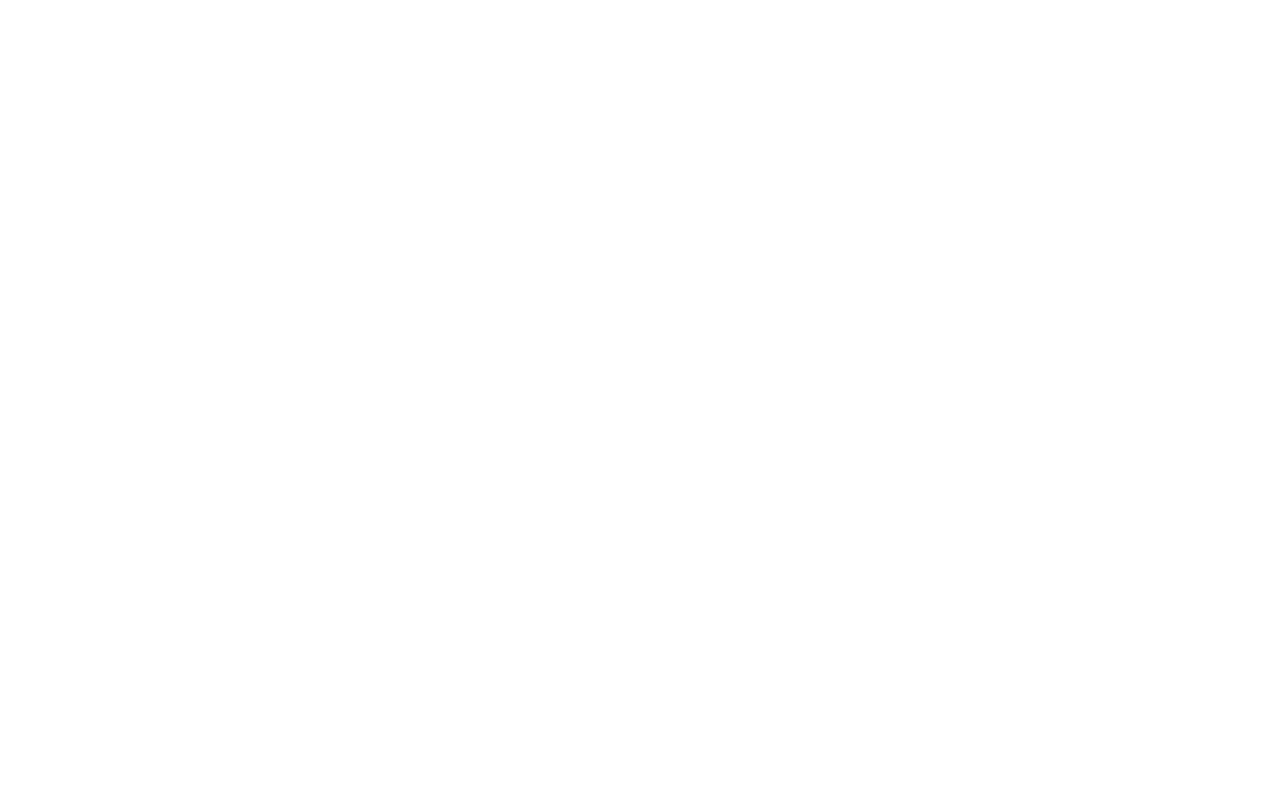
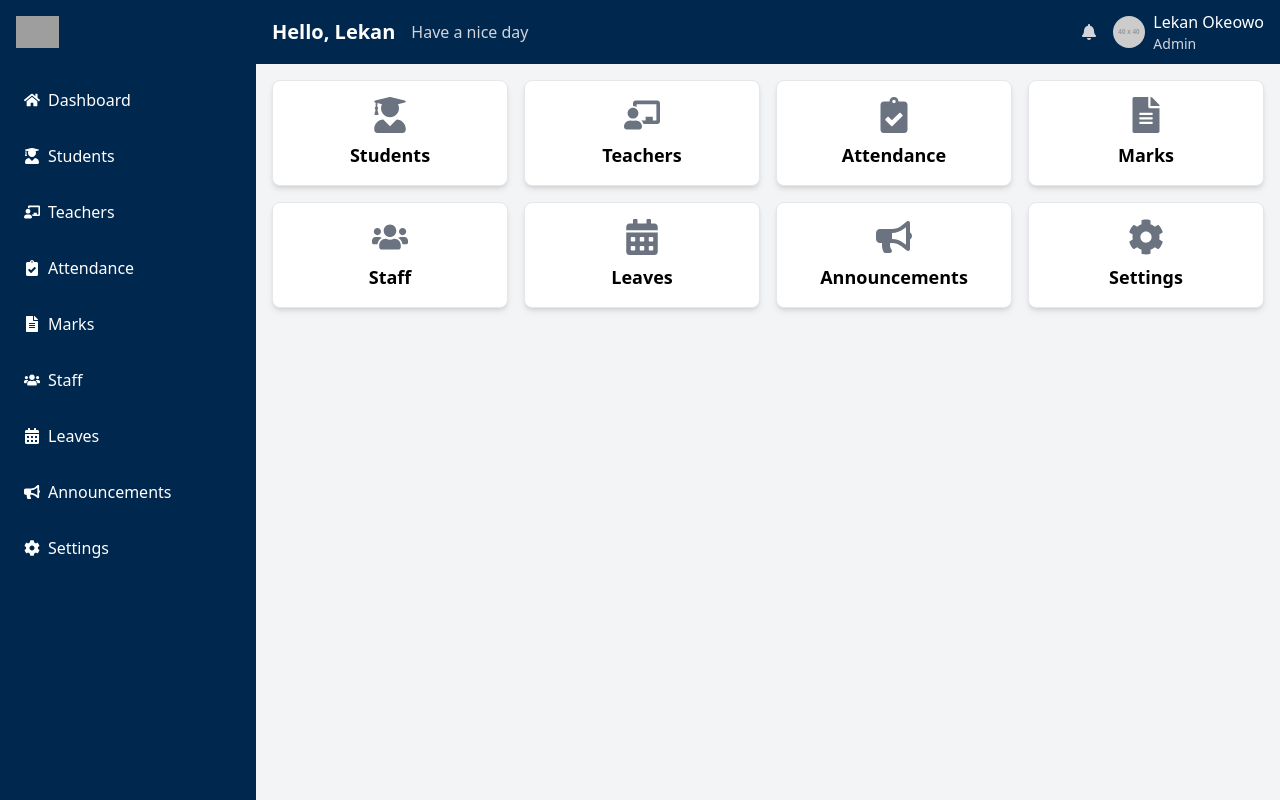
Before and after one commit to QubicGen11/SMS, a React (Vite) app: page /dashboard in a window 1280 px wide. Before the commit this address had no page. Built offline with nearby package versions, Linux system fonts and the light colour scheme; grey boxes are pictures that could not be loaded.

Commit message:
Fixed left side code

```diff
--- a/src/App.jsx
+++ b/src/App.jsx
@@ -6,6 +6,7 @@ import Setup_two from "./Components/Setup Components/Setup_two";
 import Setup_three from "./Components/Setup Components/Setup_three";
 import OrderSummary from "./Components/Setup Components/OrderSummary";
 import Final from "./Components/Setup Components/Final";
+import Dashboard from "./Components/Dashboard_Components/Dashboard";
 
 
 export default function App() {
@@ -18,6 +19,7 @@ export default function App() {
         <Route path="/setupthree" element={<Setup_three />} />
         <Route path="/ordersummmary" element={<OrderSummary />} />
         <Route path="/final" element={<Final />} />
+        <Route path="/dashboard" element={<Dashboard />} />
 
 
 
--- /dev/null
+++ b/src/Components/Dashboard_Components/Dashboard.jsx
@@ -0,0 +1,160 @@
+import React, { useState } from 'react';
+import { FaBars, FaBell, FaBullhorn, FaCalendarAlt, FaChalkboardTeacher, FaClipboardCheck, FaCog, FaFileAlt, FaHome, FaTimes, FaUserGraduate, FaUsers } from 'react-icons/fa';
+import { Link } from 'react-router-dom';
+
+const Dashboard = () => {
+  const [sidebarOpen, setSidebarOpen] = useState(false);
+
+  const toggleSidebar = () => {
+    setSidebarOpen(!sidebarOpen);
+  };
+
+  return (
+    <div className="flex h-screen overflow-hidden">
+    {/* Sidebar */}
+    <div
+      className={`fixed inset-y-0 left-0 z-30 w-64 bg-[#00274D] text-white transform ${
+        sidebarOpen ? 'translate-x-0' : '-translate-x-full'
+      } transition-transform duration-300 ease-in-out md:relative md:translate-x-0`}
+    >
+      <div className="flex items-center justify-between h-16 p-4 bg-[#00274D]">
+        <img
+          src="https://res.cloudinary.com/devewerw3/image/upload/v1720427797/Group_8_1_fjriu5.png"
+          alt="QubicGen Logo"
+          className="h-8 w-auto"
+        />
+        <button className="text-white md:hidden" onClick={toggleSidebar}>
+          <FaTimes />
+        </button>
+      </div>
+      <nav className="flex flex-col p-4 space-y-4">
+        <Link to="/dashboard" className="flex items-center space-x-2 hover:bg-blue-600 p-2 rounded-md">
+          <FaHome />
+          <span>Dashboard</span>
+        </Link>
+        <Link to="/students" className="flex items-center space-x-2 hover:bg-blue-600 p-2 rounded-md">
+          <FaUserGraduate />
+          <span>Students</span>
+        </Link>
+        <Link to="/teachers" className="flex items-center space-x-2 hover:bg-blue-600 p-2 rounded-md">
+          <FaChalkboardTeacher />
+          <span>Teachers</span>
+        </Link>
+        <Link to="/attendance" className="flex items-center space-x-2 hover:bg-blue-600 p-2 rounded-md">
+          <FaClipboardCheck />
+          <span>Attendance</span>
+        </Link>
+        <Link to="/marks" className="flex items-center space-x-2 hover:bg-blue-600 p-2 rounded-md">
+          <FaFileAlt />
+          <span>Marks</span>
+        </Link>
+        <Link to="/staff" className="flex items-center space-x-2 hover:bg-blue-600 p-2 rounded-md">
+          <FaUsers />
+          <span>Staff</span>
+        </Link>
+        <Link to="/leaves" className="flex items-center space-x-2 hover:bg-blue-600 p-2 rounded-md">
+          <FaCalendarAlt />
+          <span>Leaves</span>
+        </Link>
+        <Link to="/announcements" className="flex items-center space-x-2 hover:bg-blue-600 p-2 rounded-md">
+          <FaBullhorn />
+          <span>Announcements</span>
+        </Link>
+        <Link to="/settings" className="flex items-center space-x-2 hover:bg-blue-600 p-2 rounded-md">
+          <FaCog />
+          <span>Settings</span>
+        </Link>
+      </nav>
+    </div>
+
+    {/* Main content */}
+    <div className="flex flex-col flex-1 w-full overflow-hidden">
+      <header className="flex items-center justify-between h-16 p-4 bg-[#00274D] text-white shadow-lg">
+        <button className="text-white md:hidden" onClick={toggleSidebar}>
+          <FaBars />
+        </button>
+        <div className="flex items-center space-x-4">
+          <h1 className="text-xl font-semibold">Hello, Lekan</h1>
+          <span className="text-gray-300">Have a nice day</span>
+        </div>
+        <div className="flex items-center space-x-4">
+          <FaBell className="text-gray-300" />
+          <div className="flex items-center space-x-2">
+            <img
+              src="https://via.placeholder.com/40"
+              alt="User avatar"
+              className="w-8 h-8 rounded-full"
+            />
+            <div className="text-white">
+              <span>Lekan Okeowo</span>
+              <span className="block text-sm text-gray-300">Admin</span>
+            </div>
+          </div>
+        </div>
+      </header>
+      <main className="flex flex-col flex-1 p-4 overflow-y-auto bg-gray-100">
+        <div className="grid grid-cols-1 gap-4 md:grid-cols-2 lg:grid-cols-3 xl:grid-cols-4">
+          <Link
+            to="/students"
+            className="flex flex-col items-center justify-center p-4 bg-white border border-gray-200 rounded-lg shadow-md hover:shadow-lg"
+          >
+            <FaUserGraduate className="text-4xl text-gray-500" />
+            <span className="mt-2 text-lg font-semibold">Students</span>
+          </Link>
+          <Link
+            to="/teachers"
+            className="flex flex-col items-center justify-center p-4 bg-white border border-gray-200 rounded-lg shadow-md hover:shadow-lg"
+          >
+            <FaChalkboardTeacher className="text-4xl text-gray-500" />
+            <span className="mt-2 text-lg font-semibold">Teachers</span>
+          </Link>
+          <Link
+            to="/attendance"
+            className="flex flex-col items-center justify-center p-4 bg-white border border-gray-200 rounded-lg shadow-md hover:shadow-lg"
+          >
+            <FaClipboardCheck className="text-4xl text-gray-500" />
+            <span className="mt-2 text-lg font-semibold">Attendance</span>
+          </Link>
+          <Link
+            to="/marks"
+            className="flex flex-col items-center justify-center p-4 bg-white border border-gray-200 rounded-lg shadow-md hover:shadow-lg"
+          >
+            <FaFileAlt className="text-4xl text-gray-500" />
+            <span className="mt-2 text-lg font-semibold">Marks</span>
+          </Link>
+          <Link
+            to="/staff"
+            className="flex flex-col items-center justify-center p-4 bg-white border border-gray-200 rounded-lg shadow-md hover:shadow-lg"
+          >
+            <FaUsers className="text-4xl text-gray-500" />
+            <span className="mt-2 text-lg font-semibold">Staff</span>
+          </Link>
+          <Link
+            to="/leaves"
+            className="flex flex-col items-center justify-center p-4 bg-white border border-gray-200 rounded-lg shadow-md hover:shadow-lg"
+          >
+            <FaCalendarAlt className="text-4xl text-gray-500" />
+            <span className="mt-2 text-lg font-semibold">Leaves</span>
+          </Link>
+          <Link
+            to="/announcements"
+            className="flex flex-col items-center justify-center p-4 bg-white border border-gray-200 rounded-lg shadow-md hover:shadow-lg"
+          >
+            <FaBullhorn className="text-4xl text-gray-500" />
+            <span className="mt-2 text-lg font-semibold">Announcements</span>
+          </Link>
+          <Link
+            to="/settings"
+            className="flex flex-col items-center justify-center p-4 bg-white border border-gray-200 rounded-lg shadow-md hover:shadow-lg"
+          >
+            <FaCog className="text-4xl text-gray-500" />
+            <span className="mt-2 text-lg font-semibold">Settings</span>
+          </Link>
+        </div>
+      </main>
+    </div>
+  </div>
+  );
+};
+
+export default Dashboard;
--- a/src/Components/Setup Components/Final.jsx
+++ b/src/Components/Setup Components/Final.jsx
@@ -4,8 +4,8 @@ import { Link } from 'react-router-dom';
 const SetupComplete = () => {
   return (
     <div className="flex justify-center items-center min-h-screen bg-gray-100">
-      <div className="bg-white rounded-lg shadow-lg max-w-4xl w-full flex md:flex-row h-full">
-        <div className="hidden md:flex flex-col justify-center items-center bg-[#00274D] text-white p-8 w-96 rounded-l-lg">
+      <div className="bg-white rounded-lg shadow-lg max-w-96xl w-full flex md:flex-row h-full">
+        <div className="hidden md:flex flex-col justify-center items-center bg-[#00274D] w-[40vw] text-white p-8 w-96 rounded-l-lg">
           <img src="https://res.cloudinary.com/devewerw3/image/upload/v1720427797/Group_8_1_fjriu5.png" alt="QubicGen Logo" className="mb-8" />
         </div>
         <div className="w-full md:w-3/4 p-6 flex flex-col justify-center items-center">
--- a/src/Components/Setup Components/Setup_three.jsx
+++ b/src/Components/Setup Components/Setup_three.jsx
@@ -138,9 +138,9 @@ const SetupThree = () => {
 
   return (
     <div className="flex justify-center items-center min-h-screen bg-gray-100">
-      <div className="bg-white rounded-lg shadow-lg max-w-4xl w-full flex md:flex-row h-[90vh]">
-        <div className="hidden md:flex flex-col justify-center items-center bg-[#00274D] text-white p-8 w-96 rounded-l-lg">
-          <img src="https://res.cloudinary.com/devewerw3/image/upload/v1720427797/Group_8_1_fjriu5.png" alt="QubicGen Logo" className="mb-8" />
+      <div className="bg-white rounded-lg shadow-lg max-w-96xl w-full flex md:flex-row h-[90vh]">
+        <div className="hidden md:flex flex-col justify-center items-center bg-[#00274D] w-[40vw] text-white p-8 w-96 rounded-l-lg">
+          <img src="https://res.cloudinary.com/devewerw3/image/upload/v1720606348/Registration_Page_02_hi8a4m.gif" alt="QubicGen Logo" className="mb-8" />
         </div>
         <div className="w-full md:w-3/4 p-4 md:p-6 h-full overflow-y-auto">
           <h1 className="text-2xl md:text-3xl font-bold mb-4 md:mb-8 text-center">Set Up Your Account</h1>
--- a/src/Components/Setup Components/StepIndicator.jsx
+++ b/src/Components/Setup Components/StepIndicator.jsx
@@ -7,7 +7,7 @@ const StepIndicator = ({ steps, currentStep }) => {
         <React.Fragment key={index}>
           <div className="flex flex-col items-center">
             <div
-              className={`rounded-full w-8 h-8 md:w-12 md:h-12 flex justify-center items-center text-white font-bold mb-2 gap-5 ${
+              className={`rounded-full w-8 h-8 md:w-12 md:h-12 flex justify-center items-center text-white font-bold mb-2 gap-8== ${
                 index <= currentStep ? 'bg-[#00274D]' : 'bg-gray-300'
               }`}
             >
```
Also changed, not shown: src/Components/Setup Components/OrderSummary.jsx (+4 -4 lines), src/Components/Setup Components/Setup.jsx (+7 -6 lines), src/Components/Setup Components/Setup.css (added).
